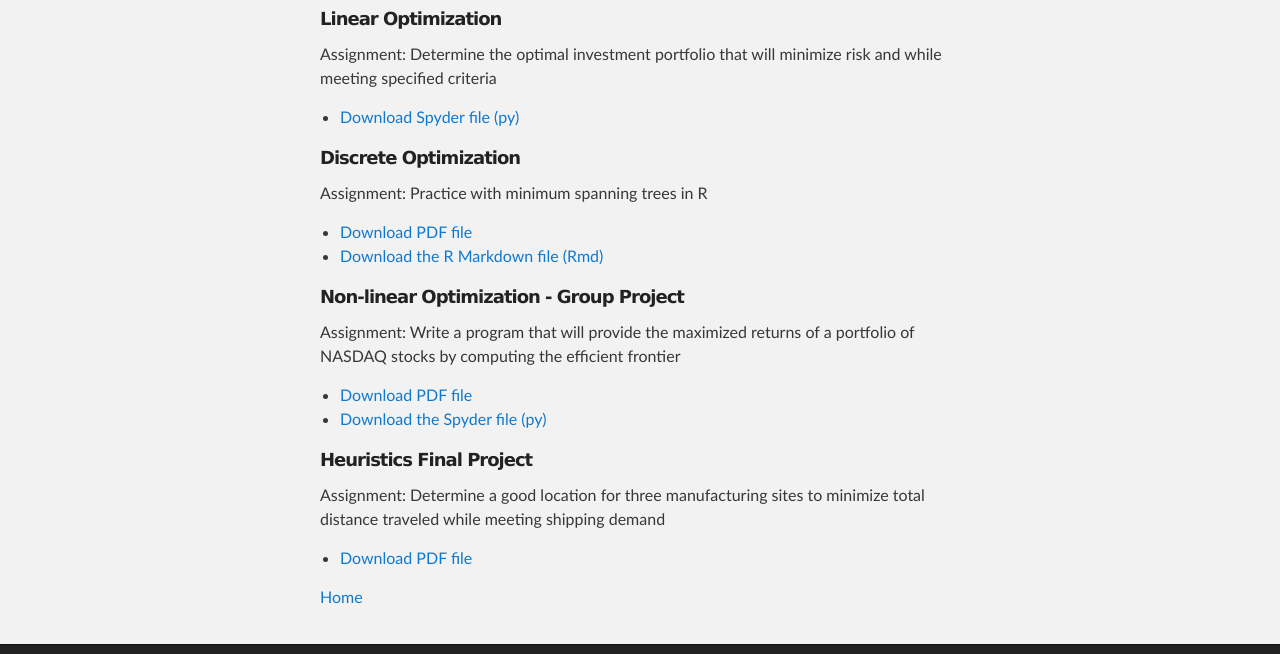
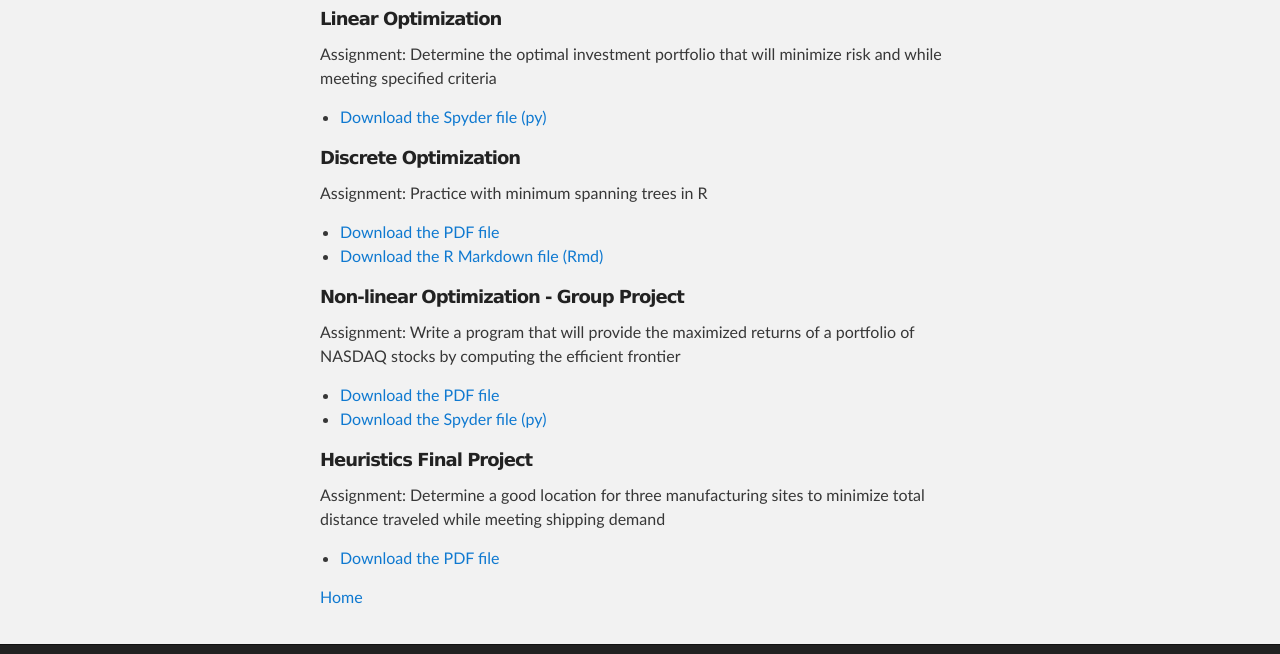
Before and after one commit to Cherylngo/cherylngo.github.io, a Jekyll site: the page built from OH/index.md, in a window 1280 px wide. Shown: the part 477-1131 px from the top of the page. Built offline with Jekyll 4.4.1, drawn with Linux system fonts in a browser that asks for light colours; our own code applies the rules of GitHub Pages for plain Markdown files.

Commit message:
Update index.md

```diff
--- a/OH/index.md
+++ b/OH/index.md
@@ -1,7 +1,7 @@
 ---
-title: Course: Optimization and Heuristics
-faculty: Professor Aaron Koehl
-description: Fall 2019
+Course: Course: Optimization and Heuristics
+Instructor: Professor Aaron Koehl
+Semester: Fall 2019
 ---
 
 ## Optimization and Heuristics
@@ -9,20 +9,20 @@ description: Fall 2019
 
 ##### Linear Optimization
 Assignment: Determine the optimal investment portfolio that will minimize risk and while meeting specified criteria
-- [Download Spyder file (py)](LinearOptimization.py)
+- [Download the Spyder file (py)](LinearOptimization.py)
 
 ##### Discrete Optimization
 Assignment: Practice with minimum spanning trees in R
-- [Download PDF file](DiscreteOptimizationWriteup.pdf)
+- [Download the PDF file](DiscreteOptimizationWriteup.pdf)
 - [Download the R Markdown file (Rmd)](DiscreteOptimization.Rmd)
 
 ##### Non-linear Optimization - Group Project
 Assignment: Write a program that will provide the maximized returns of a portfolio of NASDAQ stocks by computing the efficient frontier
-- [Download PDF file](PortfolioGroupWriteup.pdf)
+- [Download the PDF file](PortfolioGroupWriteup.pdf)
 - [Download the Spyder file (py)](PortfolioGroup.py)
 
 ##### Heuristics Final Project
 Assignment: Determine a good location for three manufacturing sites to minimize total distance traveled while meeting shipping demand
-- [Download PDF file](FinalIntegrationAssignment.pdf)
+- [Download the PDF file](FinalIntegrationAssignment.pdf)
 
 [Home](https://cherylngo.github.io/)
```
